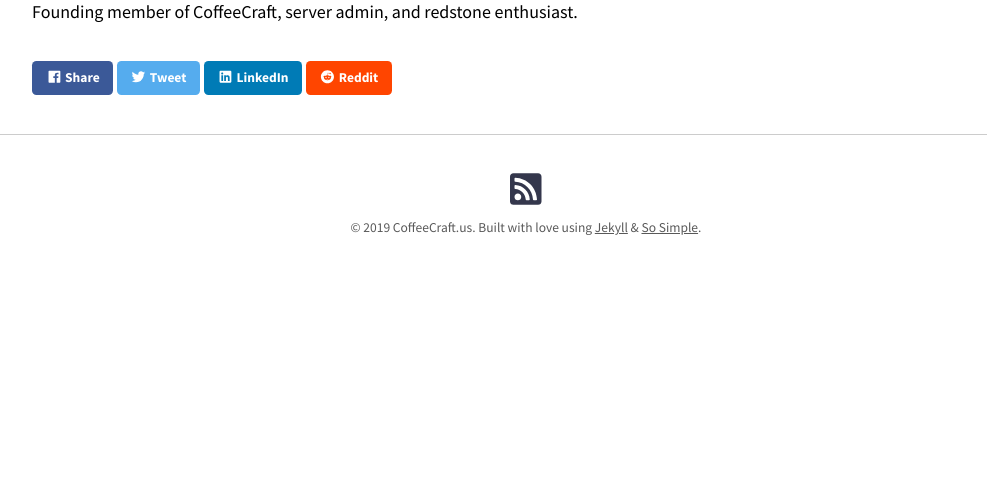
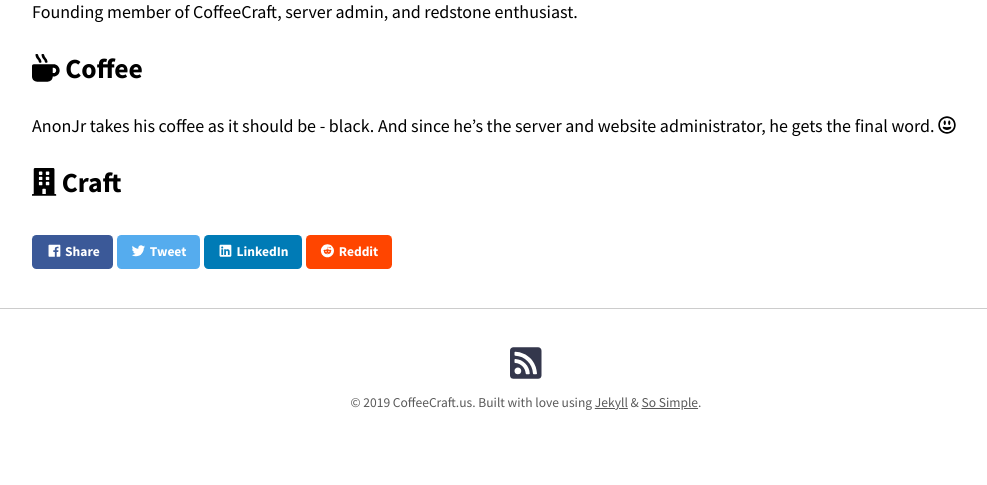
Before and after one commit to AnonJr/CoffeeCraft.us, a Jekyll site: the page built from _members/anonjr.md, in a window 1280 px wide. Shown: the part 716-1201 px from the top of the page, without its empty margins (114-1101 px from the left). Built offline with Jekyll 4.4.1, drawn with Linux system fonts in a browser that asks for light colours; nearby versions of some CDN libraries; before the commit the page ends 1027 px from its top, so only the background shows below that.

Commit message:
minor update to AnonJr page

```diff
--- a/_includes/scripts.html
+++ b/_includes/scripts.html
@@ -10,7 +10,7 @@
 {%- else -%}
   <script src="https://code.jquery.com/jquery-3.3.1.min.js" integrity="sha256-FgpCb/KJQlLNfOu91ta32o/NMZxltwRo8QtmkMRdAu8=" crossorigin="anonymous"></script>
   <script src="{{ '/assets/js/main.min.js' | relative_url }}"></script>
-  <script src="https://use.fontawesome.com/releases/v5.0.12/js/all.js"></script>
+  <script src="https://use.fontawesome.com/releases/v5.7.2/js/all.js"></script>
 {%- endif -%}
 
 {%- if jekyll.environment == 'production' and site.google_analytics -%}
--- a/_members/anonjr.md
+++ b/_members/anonjr.md
@@ -8,3 +8,8 @@ image:
 ---
 
 Founding member of CoffeeCraft, server admin, and redstone enthusiast.
+
+## <i class="fas fa-mug-hot"></i> Coffee
+AnonJr takes his coffee as it should be - black. And since he's the server and website administrator, he gets the final word. <i class="far fa-grin-alt"></i>
+
+## <i class="fas fa-building"></i> Craft
```
